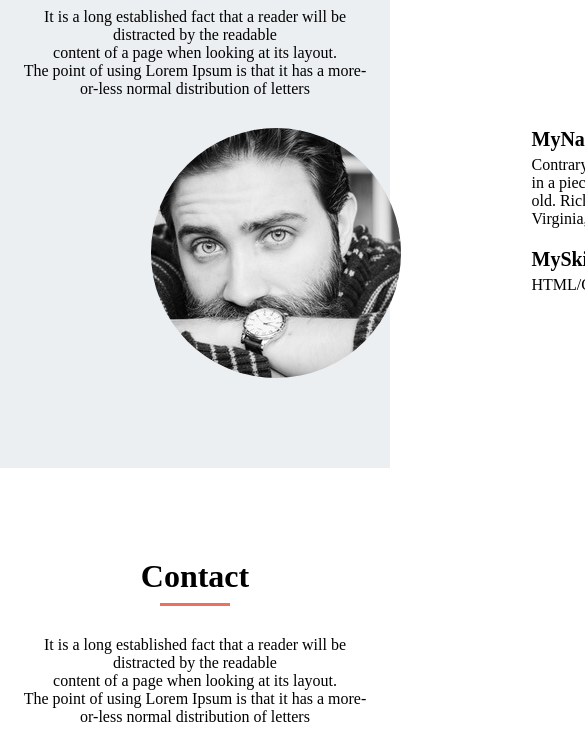
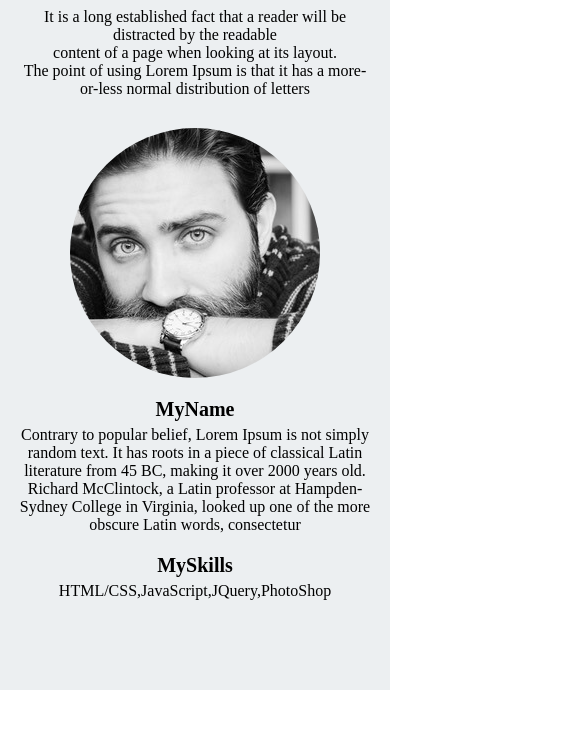
Before and after one commit to kana6234/challenge_webpage, a plain HTML site: page index.html in a window 390 px wide. Shown: the part 3120-3873 px from the top of the page, 585 px wide, since content can reach past the window. Drawn offline with Linux system fonts and the light colour scheme.

Commit message:
[update]Profileのレスポンシブ化

```diff
--- a/style.css
+++ b/style.css
@@ -169,7 +169,6 @@ header {
 
 .profile-group {
   display: flex;
-  width: 1024px;
   margin: 0 auto;
 }
 
@@ -316,4 +315,17 @@ footer {
   .strength:first-child {
     margin-top: 0px;
   }
+
+  .profile-group {
+    flex-flow: row wrap;
+    text-align: center;
+  }
+
+  .left-content, .right-content {
+    width: 100%;
+  }
+
+  .profile-group .left-content {
+    margin-bottom: 20px;
+  }
 }
```
